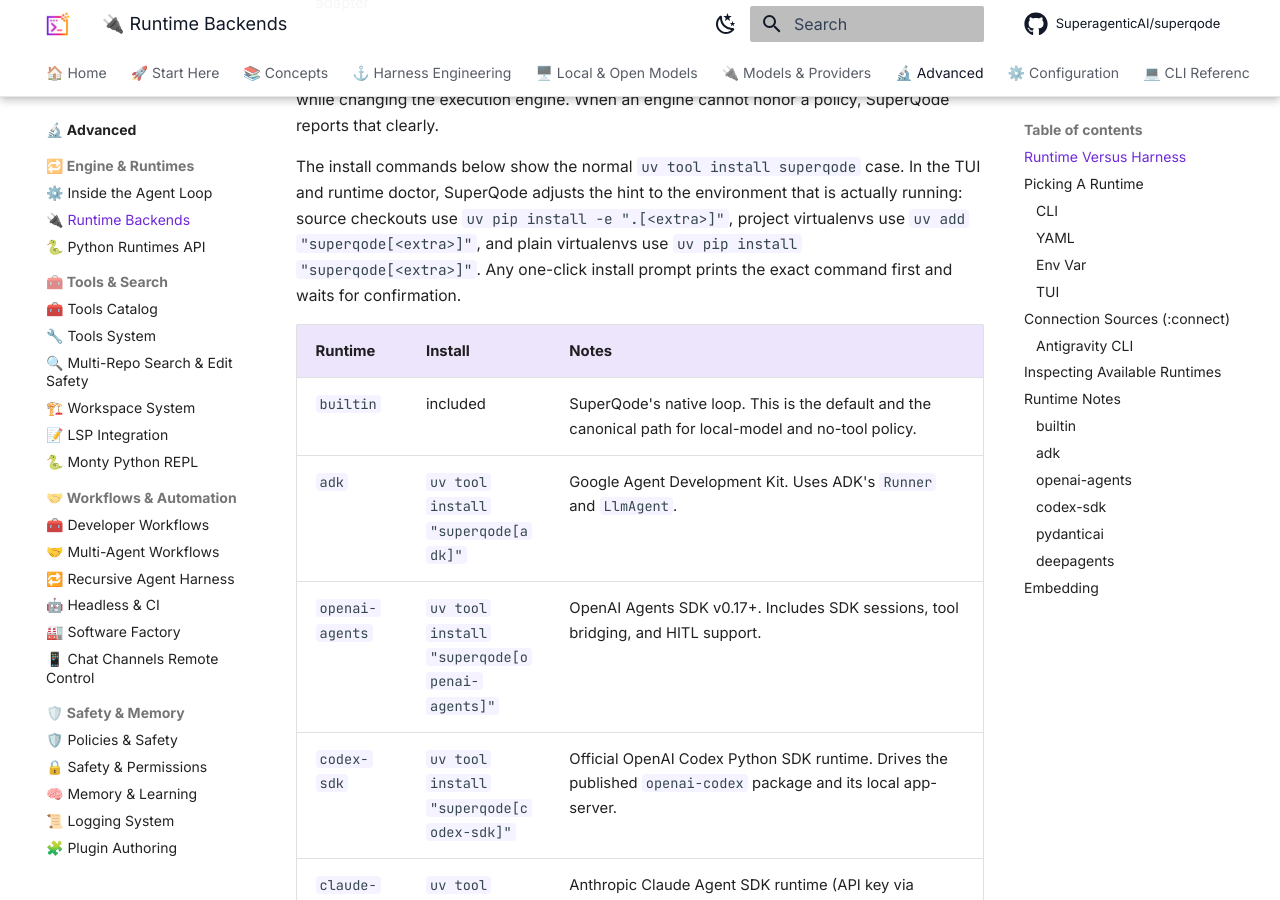
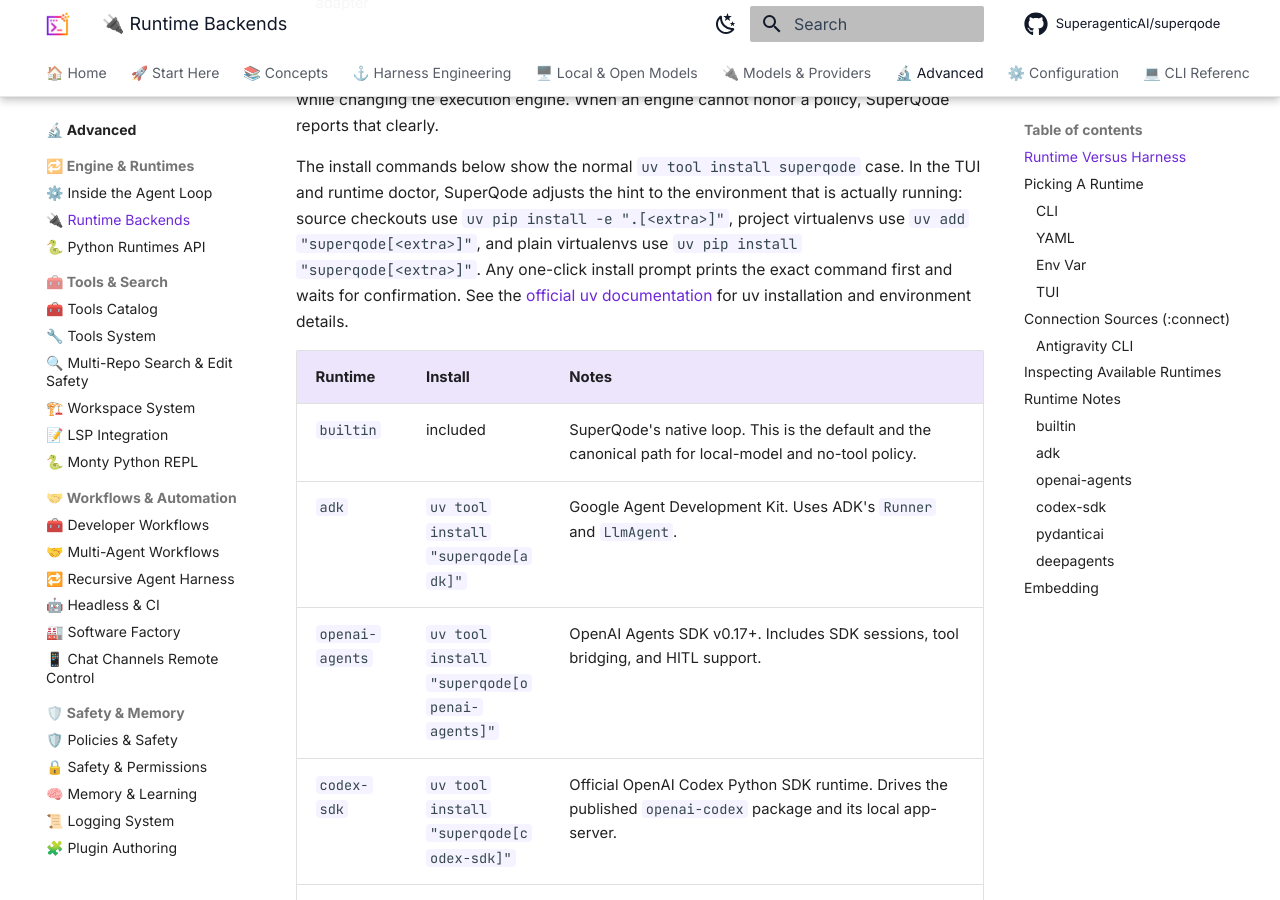
Before and after one commit to SuperagenticAI/superqode, an MkDocs documentation site: the page built from docs/runtimes.md, in a window 1280 px wide and 900 px high, scrolled down 799 px. Built offline with MkDocs 1.6.1 and Material for MkDocs 9.7.7, drawn with Linux system fonts in a browser that asks for light colours; comment, search, counter and statistics services are not loaded.

Commit message:
Update docs

```diff
--- a/docs/runtimes.md
+++ b/docs/runtimes.md
@@ -21,7 +21,9 @@
 actually running: source checkouts use `uv pip install -e ".[<extra>]"`, project
 virtualenvs use `uv add "superqode[<extra>]"`, and plain virtualenvs use
 `uv pip install "superqode[<extra>]"`. Any one-click install prompt prints the
-exact command first and waits for confirmation.
+exact command first and waits for confirmation. See the
+[official uv documentation](https://docs.astral.sh/uv/) for uv installation and
+environment details.
 
 | Runtime | Install | Notes |
 | --- | --- | --- |
```
Also changed, not shown: CHANGELOG.md (+1 -1 lines), CONTRIBUTING.md (+2 -1 lines), README.md (+3 -0 lines), docs/getting-started/index.md (+1 -1 lines), docs/getting-started/installation.md (+5 -17 lines), docs/getting-started/troubleshooting.md (+2 -1 lines).
